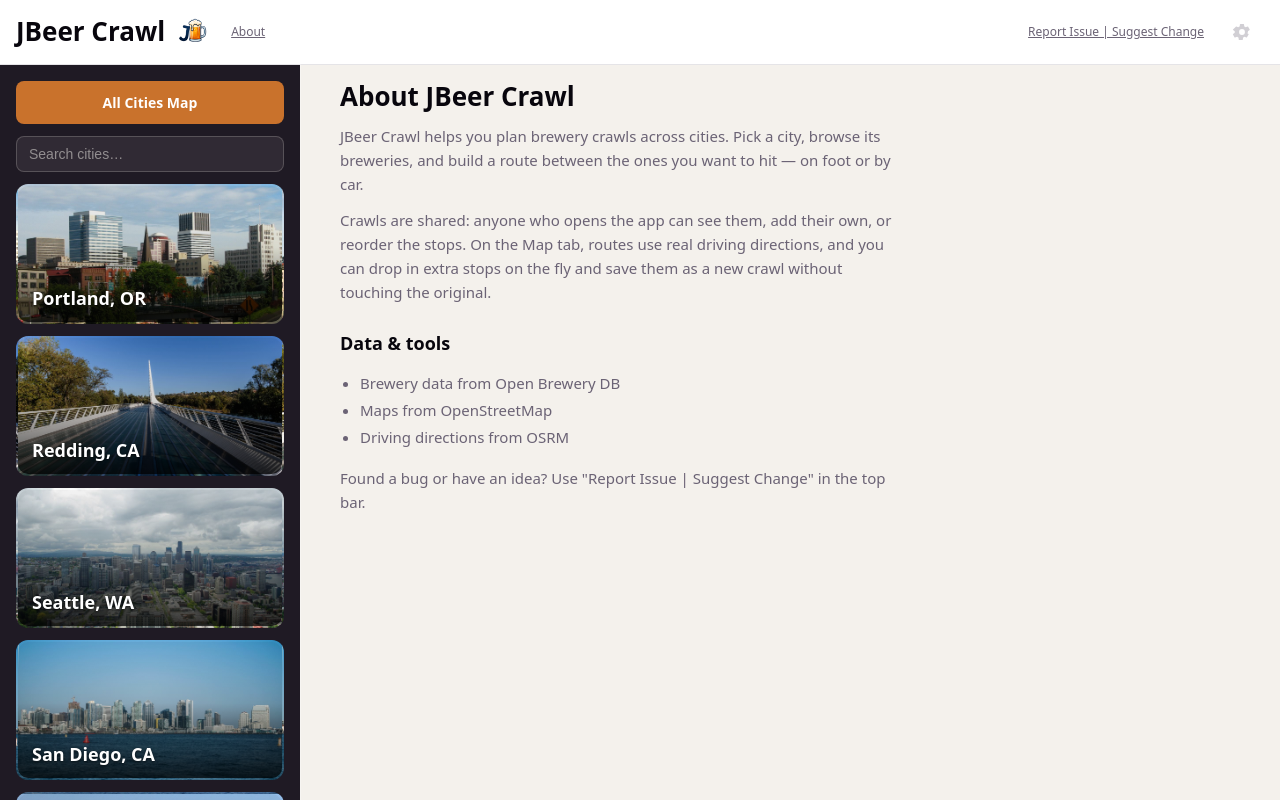
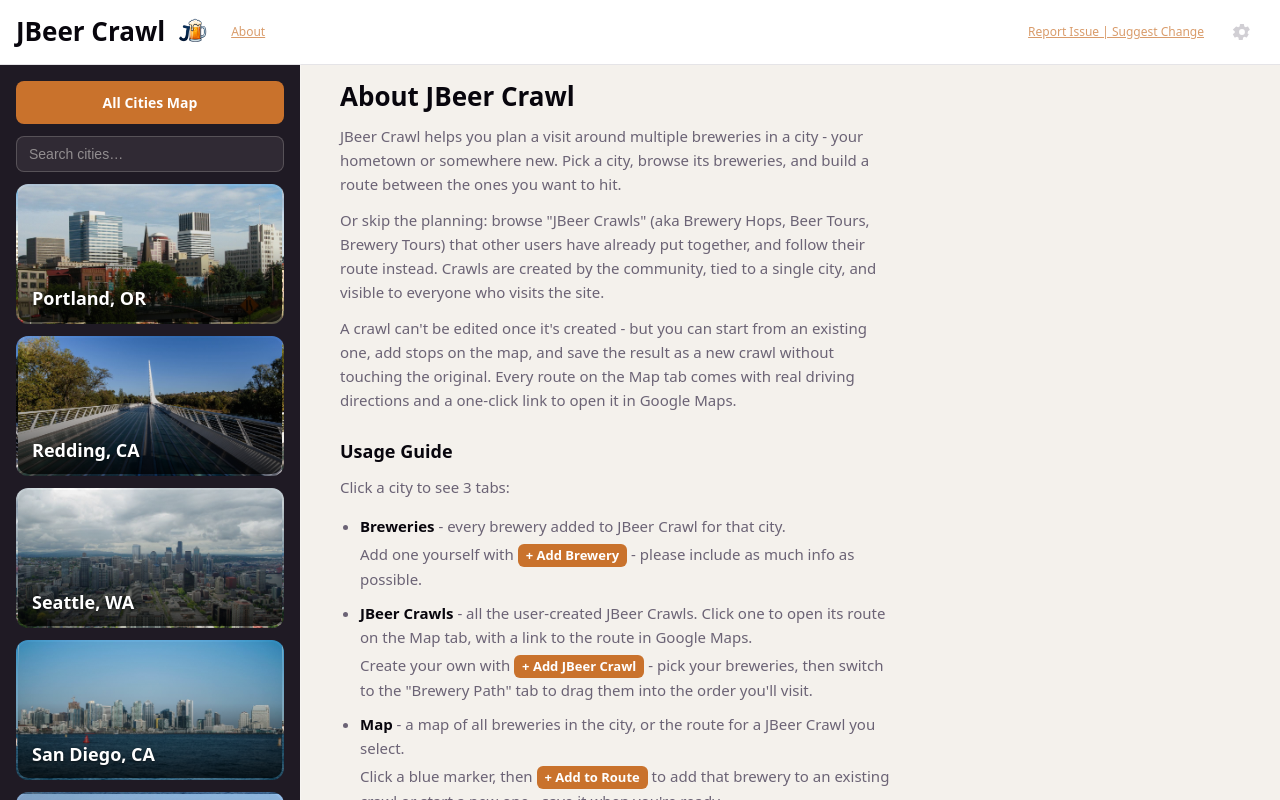
Before and after one commit to JROMPersonal/jbeercrawl, a React (Vite) app: page / in a window 1280 px wide. Built offline with nearby package versions, Linux system fonts and the light colour scheme; no server answers; the database is empty.

Commit message:
Adds about me page changesg

```diff
--- a/src/App.css
+++ b/src/App.css
@@ -11,7 +11,7 @@
   min-height: 0;
 }
 
-/* A single continuous line spanning the top bar and the sidebar below it —
+/* A single continuous line spanning the top bar and the sidebar below it -
    deliberately one element instead of two separately-positioned segments
    (one in the top bar, one on the sidebar), which never quite lined up
    pixel-for-pixel across browsers/zoom levels. */
@@ -131,7 +131,8 @@
 .top-bar__about-link {
   background: none;
   border: none;
-  color: var(--text-muted);
+  color: var(--accent);
+  opacity: 0.7;
   font-size: 12px;
   text-decoration: underline;
   cursor: pointer;
@@ -140,7 +141,7 @@
 
 .top-bar__report-link:hover,
 .top-bar__about-link:hover {
-  color: var(--text-h);
+  opacity: 1;
 }
 
 /* --- Admin page --- */
@@ -489,12 +490,54 @@
 .about-page__list {
   color: var(--text-muted);
   font-size: 15px;
-  line-height: 1.8;
+  line-height: 1.6;
   padding-left: 20px;
+}
+
+.about-page__list li {
+  margin-bottom: 10px;
+}
+
+.about-page__list li:last-child {
+  margin-bottom: 0;
+}
+
+.about-page__list strong {
+  color: var(--text-h);
 }
 
 .about-page__list a {
   color: var(--accent);
+}
+
+.about-page__cta {
+  display: block;
+  margin-top: 4px;
+}
+
+.about-page__chip {
+  display: inline-block;
+  background: var(--accent);
+  color: #fff;
+  border-radius: 6px;
+  padding: 1px 8px;
+  font-weight: 600;
+  font-size: 13px;
+  white-space: nowrap;
+}
+
+.about-page__link {
+  background: none;
+  border: none;
+  padding: 0;
+  font: inherit;
+  color: var(--accent);
+  text-decoration: underline;
+  cursor: pointer;
+}
+
+.about-page__link:hover {
+  color: var(--text-h);
 }
 
 .brewery-grid {
@@ -1067,7 +1110,7 @@
   }
 
   /* Stack brand / city name / report+cog as three full-width rows instead
-     of trying to fit them on one or two wrapped lines — that's what was
+     of trying to fit them on one or two wrapped lines - that's what was
      pushing the cog past the edge of the screen. */
   .top-bar {
     flex-direction: column;
--- a/src/App.jsx
+++ b/src/App.jsx
@@ -68,7 +68,7 @@
           isAllCitiesMapActive={tab === 'usa-map'}
         />
         {view === 'about' ? (
-          <AboutPage />
+          <AboutPage onOpenReportForm={() => setShowReportForm(true)} />
         ) : (
           <CityPanel
             city={selectedCity}
--- a/src/api/customCities.js
+++ b/src/api/customCities.js
@@ -15,7 +15,7 @@
 
 /**
  * Subscribes to real-time updates for admin-added cities (city creation is
- * admin-only — see firestore.rules).
+ * admin-only - see firestore.rules).
  * @returns {() => void} unsubscribe function
  */
 export function subscribeCustomCities(onChange, onError) {
--- a/src/components/AboutPage.jsx
+++ b/src/components/AboutPage.jsx
@@ -1,31 +1,95 @@
-function AboutPage() {
+function AboutPage({ onOpenReportForm }) {
   return (
     <main className="city-panel">
       <div className="city-panel__content about-page">
         <h1 className="about-page__title">About JBeer Crawl</h1>
 
         <p>
-          JBeer Crawl helps you plan brewery crawls across cities. Pick a
-          city, browse its breweries, and build a route between the ones
-          you want to hit — on foot or by car.
+          JBeer Crawl helps you plan a visit around multiple breweries in a
+          city - your hometown or somewhere new. Pick a city, browse its
+          breweries, and build a route between the ones you want to hit.
         </p>
         <p>
-          Crawls are shared: anyone who opens the app can see them, add
-          their own, or reorder the stops. On the Map tab, routes use real
-          driving directions, and you can drop in extra stops on the fly
-          and save them as a new crawl without touching the original.
+          Or skip the planning: browse "JBeer Crawls" (aka Brewery Hops,
+          Beer Tours, Brewery Tours) that other users have already put
+          together, and follow their route instead. Crawls are created by
+          the community, tied to a single city, and visible to everyone who
+          visits the site.
         </p>
+        <p>
+          A crawl can't be edited once it's created - but you can start from
+          an existing one, add stops on the map, and save the result as a
+          new crawl without touching the original. Every route on the Map
+          tab comes with real driving directions and a one-click link to
+          open it in Google Maps.
+        </p>
+
+        <h2 className="about-page__subtitle">Usage Guide</h2>
+        <p>Click a city to see 3 tabs:</p>
+        <ul className="about-page__list">
+          <li>
+            <strong>Breweries</strong> - every brewery added to JBeer Crawl
+            for that city.
+            <span className="about-page__cta">
+              Add one yourself with{' '}
+              <span className="about-page__chip">+ Add Brewery</span> -
+              please include as much info as possible.
+            </span>
+          </li>
+          <li>
+            <strong>JBeer Crawls</strong> - all the user-created JBeer
+            Crawls. Click one to open its route on the Map tab, with a link
+            to the route in Google Maps.
+            <span className="about-page__cta">
+              Create your own with{' '}
+              <span className="about-page__chip">+ Add JBeer Crawl</span> -
+              pick your breweries, then switch to the "Brewery Path" tab to
+              drag them into the order you'll visit.
+            </span>
+          </li>
+          <li>
+            <strong>Map</strong> - a map of all breweries in the city, or
+            the route for a JBeer Crawl you select.
+            <span className="about-page__cta">
+              Click a blue marker, then{' '}
+              <span className="about-page__chip">+ Add to Route</span> to
+              add that brewery to an existing crawl or start a new one -
+              save it when you're ready.
+            </span>
+          </li>
+        </ul>
 
         <h2 className="about-page__subtitle">Data &amp; tools</h2>
         <ul className="about-page__list">
-          <li>Brewery data from Open Brewery DB</li>
-          <li>Maps from OpenStreetMap</li>
-          <li>Driving directions from OSRM</li>
+          <li>
+            Brewery data from{' '}
+            <a href="https://www.openbrewerydb.org/" target="_blank" rel="noreferrer">
+              Open Brewery DB
+            </a>
+          </li>
+          <li>
+            Maps from{' '}
+            <a href="https://www.openstreetmap.org/" target="_blank" rel="noreferrer">
+              OpenStreetMap
+            </a>
+          </li>
+          <li>
+            Driving directions from{' '}
+            <a href="https://project-osrm.org/" target="_blank" rel="noreferrer">
+              OSRM
+            </a>
+          </li>
         </ul>
 
         <p>
-          Found a bug or have an idea? Use "Report Issue | Suggest Change"
-          in the top bar.
+          Bugs, questions, requests, ideas can all be submitted here:{' '}
+          <button
+            type="button"
+            className="about-page__link"
+            onClick={onOpenReportForm}
+          >
+            Report Issue | Suggest Change
+          </button>
         </p>
       </div>
     </main>
--- a/src/components/CrawlsTab.jsx
+++ b/src/components/CrawlsTab.jsx
@@ -56,7 +56,7 @@
       {crawlsStatus === 'ready' && filteredCrawls.length === 0 && (
         <p className="city-panel__message">
           {crawls.length === 0
-            ? 'No JBeer Crawls yet for this city — be the first to add one.'
+            ? 'No JBeer Crawls yet for this city - be the first to add one.'
             : 'No JBeer Crawls match your search.'}
         </p>
       )}
--- a/src/components/MapFitBounds.jsx
+++ b/src/components/MapFitBounds.jsx
@@ -3,7 +3,7 @@
 
 /**
  * Fits the map to the given bounds, but only when `triggerKey` actually
- * changes (e.g. the selected route) — not on every render, since `bounds`
+ * changes (e.g. the selected route) - not on every render, since `bounds`
  * is a freshly-computed object on every render (hovering a marker, adding a
  * stop, driving-route data resolving) and would otherwise reset the user's
  * pan/zoom constantly. Bump `triggerKey` (e.g. from an "Auto Pan" button) to
@@ -35,7 +35,7 @@
     if (bounds?.isValid()) {
       map.fitBounds(bounds, { padding: [30, 30] })
     }
-    // Only re-fit when triggerKey changes — bounds is intentionally excluded
+    // Only re-fit when triggerKey changes - bounds is intentionally excluded
     // so unrelated re-renders (with a fresh-but-equivalent bounds object)
     // don't reset the user's current pan/zoom.
     // eslint-disable-next-line react-hooks/exhaustive-deps
--- a/src/firebase.js
+++ b/src/firebase.js
@@ -23,7 +23,7 @@
 export const db = isFirebaseConfigured ? getFirestore(app) : null
 export const auth = isFirebaseConfigured ? getAuth(app) : null
 
-// Not a secret — just a fixed identifier for the single Firebase Auth user
+// Not a secret - just a fixed identifier for the single Firebase Auth user
 // that gates the admin page. Its password is set directly in the Firebase
 // console (Authentication > Users), never stored in this codebase.
 export const ADMIN_EMAIL = 'admin@jbeercrawl.local'
--- a/src/hooks/useAllBreweries.js
+++ b/src/hooks/useAllBreweries.js
@@ -6,7 +6,7 @@
 /**
  * Fetches breweries for every city at once (API + community-added), for the
  * All Cities Map tab. Deferred behind `enabled` so the ~N Open Brewery DB requests
- * only fire once someone actually opens that tab, not on every page load —
+ * only fire once someone actually opens that tab, not on every page load -
  * and only fires once total (cached after), not every time the tab reopens.
  * @returns {{ breweries: Array, status: 'idle' | 'loading' | 'ready' | 'error' }}
  */
@@ -18,7 +18,7 @@
   // race with it: a state-based "already fetched" flag combined with a
   // cancel-on-cleanup guard caused the first (real) fetch's result to be
   // discarded as "cancelled" while the second invocation saw the flag
-  // already set and skipped starting a new one — status got stuck loading
+  // already set and skipped starting a new one - status got stuck loading
   // forever. A ref persists across that double-invocation without being
   // part of the reactive cleanup cycle, and the fetch is intentionally left
   // to complete even if StrictMode's fake unmount fires in between.
--- a/src/hooks/useBreweries.js
+++ b/src/hooks/useBreweries.js
@@ -54,7 +54,7 @@
   )
 
   // Don't block community-added breweries just because the public API had a
-  // hiccup — only show an error state if there's nothing at all to display.
+  // hiccup - only show an error state if there's nothing at all to display.
   const status =
     apiStatus === 'loading'
       ? 'loading'
--- a/src/hooks/useCities.js
+++ b/src/hooks/useCities.js
@@ -6,7 +6,7 @@
 /**
  * Returns the built-in city list plus any admin-added custom cities.
  * Memoized so consumers get a stable array reference across re-renders
- * (only changes when the actual set of custom cities changes) — otherwise
+ * (only changes when the actual set of custom cities changes) - otherwise
  * anything that fetches data per-city on a `cities` dependency would refetch
  * on every render.
  */
--- a/src/main.jsx
+++ b/src/main.jsx
@@ -4,7 +4,7 @@
 
 // No StrictMode: Leaflet's L.Map is an imperative, non-React library that
 // attaches directly to the DOM and doesn't tolerate StrictMode's dev-only
-// double-mount/double-effect behavior — it was corrupting the tile grid
+// double-mount/double-effect behavior - it was corrupting the tile grid
 // (overlapping/jumbled tiles) and, combined with a since-fixed ref/cleanup
 // bug in useAllBreweries, left data fetches stuck permanently "loading".
 createRoot(document.getElementById('root')).render(<App />)
```
Also changed, not shown: src/components/MapTab.jsx (+4 -4 lines).
